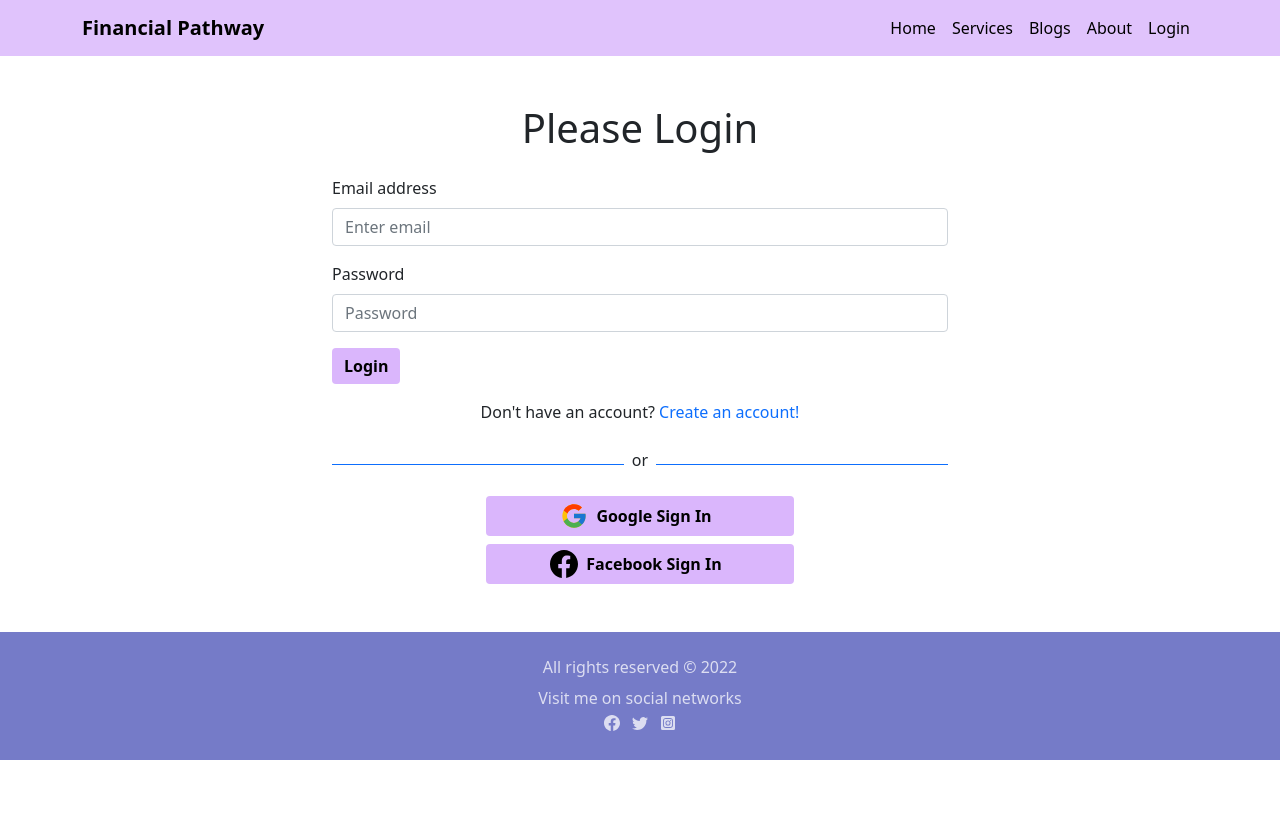
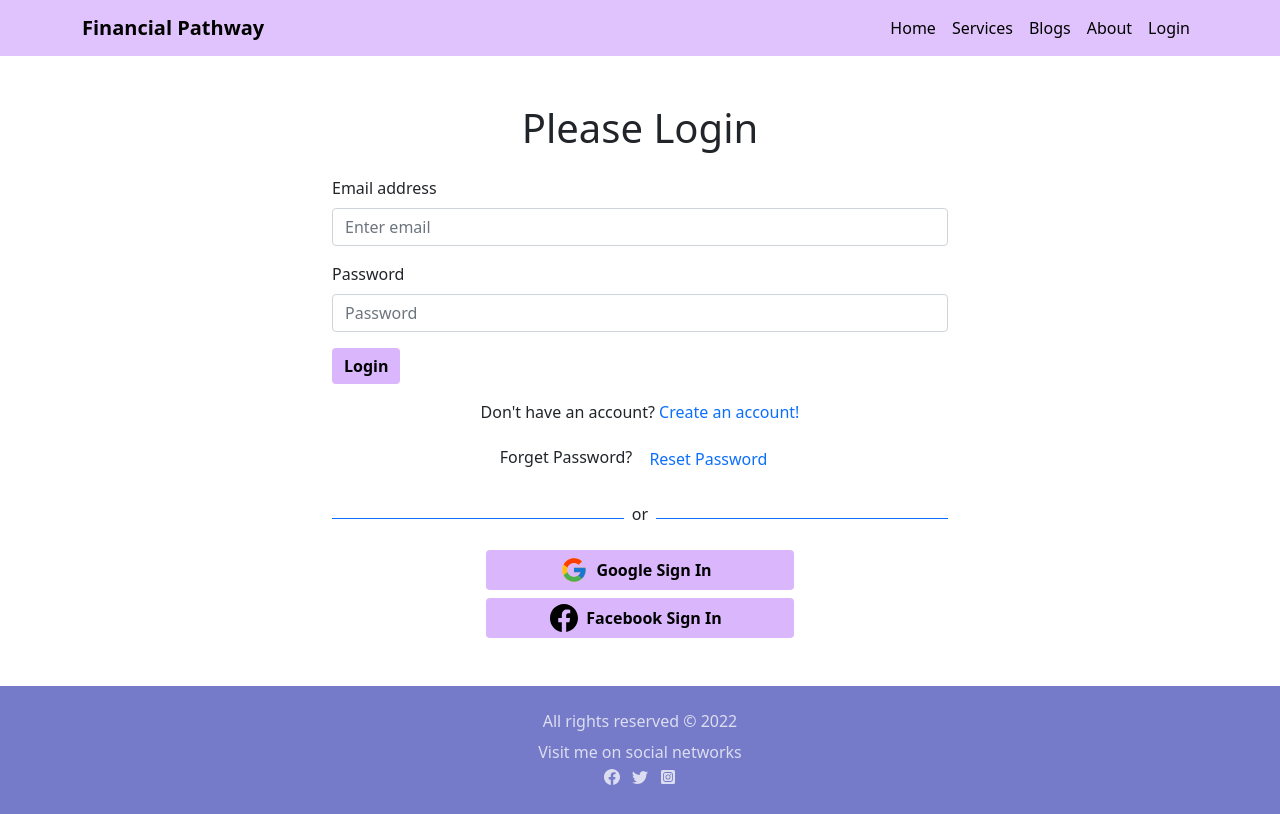
Before and after one commit to Ety-Biswangri/financial-pathway, a React (Create React App) app: page /login in a window 1280 px wide. Built offline with nearby package versions, Linux system fonts and the light colour scheme; no server answers.

Commit message:
password reset is implemented

```diff
--- a/package.json
+++ b/package.json
@@ -15,6 +15,7 @@
     "react-icons": "^4.3.1",
     "react-router-dom": "^6.3.0",
     "react-scripts": "5.0.1",
+    "react-toastify": "^8.2.0",
     "web-vitals": "^2.1.4"
   },
   "scripts": {
--- a/src/components/Login/Login/Login.js
+++ b/src/components/Login/Login/Login.js
@@ -1,12 +1,14 @@
 import React, { useEffect, useState } from 'react';
 import { Button, Container, Form } from 'react-bootstrap';
-import { useSignInWithEmailAndPassword } from 'react-firebase-hooks/auth';
+import { useSendPasswordResetEmail, useSignInWithEmailAndPassword, useUpdatePassword } from 'react-firebase-hooks/auth';
 import { Link, useLocation, useNavigate } from 'react-router-dom';
 import auth from '../../../firebase.init';
 import Loading from '../../Shared/Loading/Loading';
 import SocialLogin from '../SocialLogin/SocialLogin';
 import "./Login.css";
 import { MdError } from 'react-icons/md';
+import { ToastContainer, toast } from 'react-toastify';
+import 'react-toastify/dist/ReactToastify.css';
 
 const Login = () => {
     const navigate = useNavigate();
@@ -19,6 +21,7 @@ const Login = () => {
         loading,
         error,
     ] = useSignInWithEmailAndPassword(auth);
+    const [sendPasswordResetEmail, sending, error2] = useSendPasswordResetEmail(auth);
 
     let from = location.state?.from?.pathname || "/";
 
@@ -48,6 +51,16 @@ const Login = () => {
         signInWithEmailAndPassword(email, password);
     }
 
+    const handleResetPassword = async () => {
+        if (email) {
+            await sendPasswordResetEmail(email);
+            toast('Email is sent');
+        }
+        else {
+            toast('Please provide your email address');
+        }
+    }
+
     return (
         <div className='w-50 mx-auto my-5'>
             <Container>
@@ -72,8 +85,11 @@ const Login = () => {
 
                 <p className='mt-3 text-center'>Don't have an account? <Link to="/register" className='text-decoration-none'> Create an account!</Link></p>
 
+                <p className='mt-3 text-center'>Forget Password? <button onClick={handleResetPassword} className='btn btn-link text-decoration-none'> Reset Password</button></p>
+
                 <div>
                     <SocialLogin></SocialLogin>
+                    <ToastContainer></ToastContainer>
                 </div>
             </Container>
         </div>
```
Also changed, not shown: 1 other file (tests, documents, lock files or other folders).
